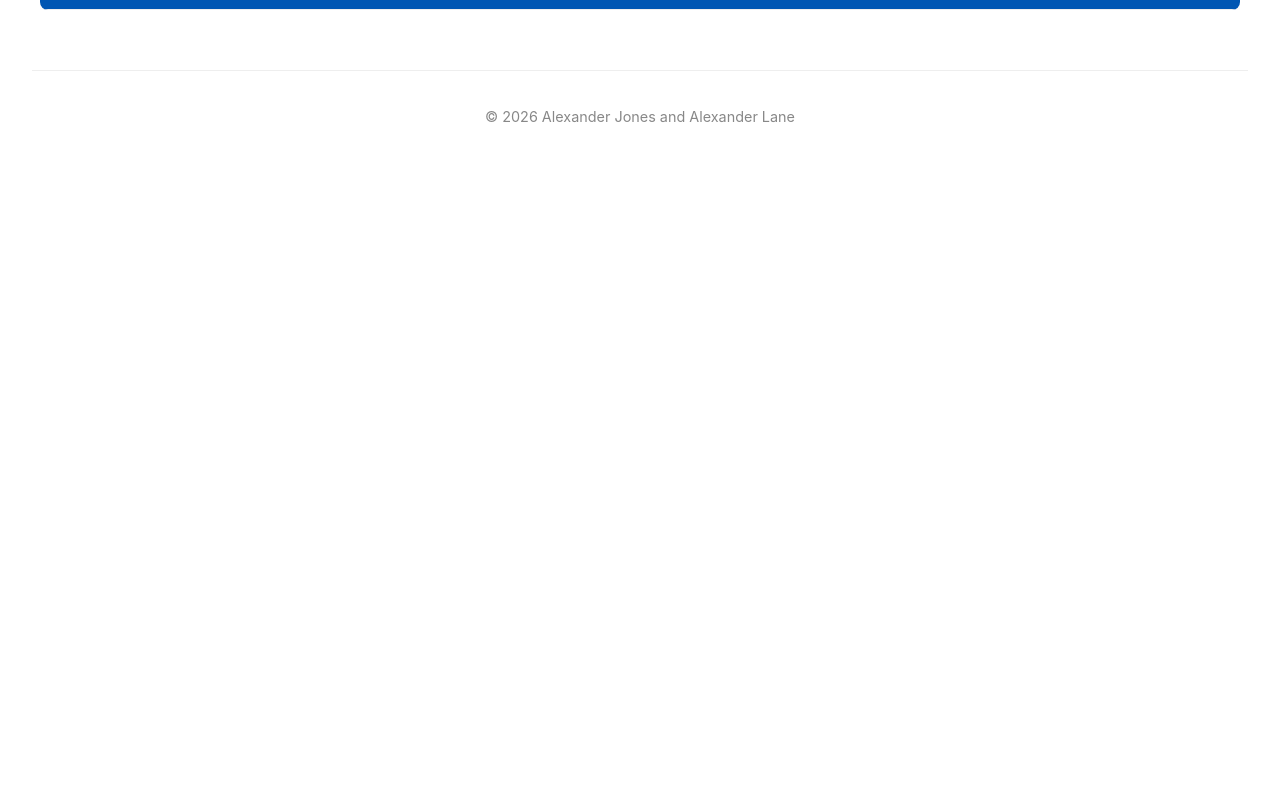
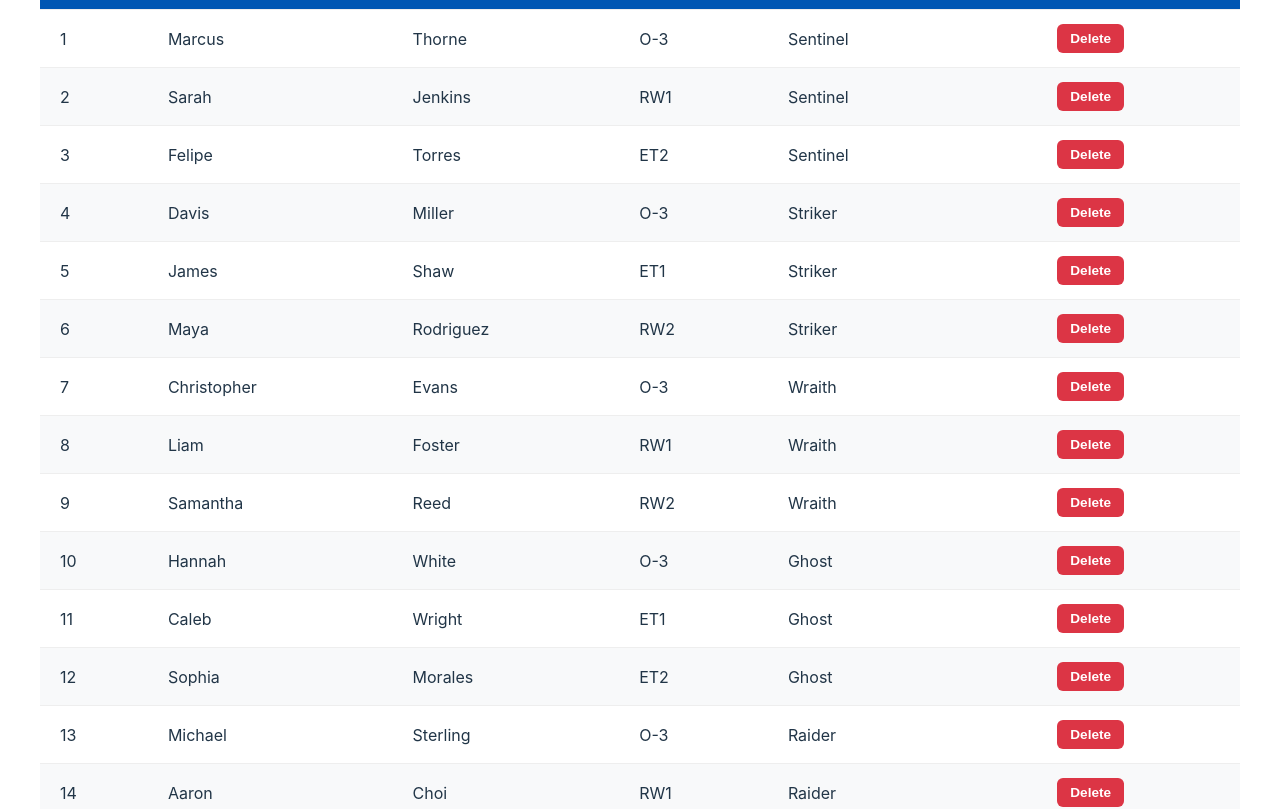
Before and after one commit to quetzlcoatlus/CS-340-databases-project, a React (Vite) app in the folder usv-fleet-manager/frontend/: page /crew in a window 1280 px wide. Shown: the part 996-1805 px from the top of the page. Before the commit the page ends 1170 px from the top, so only its background shows below. Built offline with nearby package versions, Linux system fonts and the light colour scheme; the HTML template or start-up script is replaced by a standard one.

Commit message:
Add initial state data for crew members, qualifications, missions, payloads, priorities, and USVs

```diff
--- a/usv-fleet-manager/frontend/src/pages/CrewMemberQualificationsPage.jsx
+++ b/usv-fleet-manager/frontend/src/pages/CrewMemberQualificationsPage.jsx
@@ -1,9 +1,57 @@
 import React, { useState } from 'react';
 
 function CrewMemberQualificationsPage() {
-    const [assignments] = useState([]);
-    const [crew] = useState([]);
-    const [quals] = useState([]);
+    const [assignments] = useState([
+        { crewMemberQualificationID: 1, firstName: 'Marcus', lastName: 'Thorne', qualificationName: 'USV Craft Master', earnedDate: '2024-10-01' },
+        { crewMemberQualificationID: 2, firstName: 'Marcus', lastName: 'Thorne', qualificationName: 'USV Supervisor', earnedDate: '2024-06-01' },
+        { crewMemberQualificationID: 3, firstName: 'Marcus', lastName: 'Thorne', qualificationName: 'USV Operator', earnedDate: '2024-03-01' },
+        { crewMemberQualificationID: 4, firstName: 'Sarah', lastName: 'Jenkins', qualificationName: 'USV Supervisor', earnedDate: '2024-12-01' },
+        { crewMemberQualificationID: 5, firstName: 'Sarah', lastName: 'Jenkins', qualificationName: 'USV Operator', earnedDate: '2024-08-01' },
+        { crewMemberQualificationID: 6, firstName: 'Felipe', lastName: 'Torres', qualificationName: 'USV Operator', earnedDate: '2025-08-20' },
+        { crewMemberQualificationID: 7, firstName: 'Davis', lastName: 'Miller', qualificationName: 'USV Craft Master', earnedDate: '2024-10-01' },
+        { crewMemberQualificationID: 8, firstName: 'Davis', lastName: 'Miller', qualificationName: 'USV Supervisor', earnedDate: '2024-06-01' },
+        { crewMemberQualificationID: 9, firstName: 'Davis', lastName: 'Miller', qualificationName: 'USV Operator', earnedDate: '2024-03-01' },
+        { crewMemberQualificationID: 10, firstName: 'James', lastName: 'Shaw', qualificationName: 'USV Supervisor', earnedDate: '2024-12-01' },
+        { crewMemberQualificationID: 11, firstName: 'James', lastName: 'Shaw', qualificationName: 'USV Operator', earnedDate: '2024-08-01' },
+        { crewMemberQualificationID: 12, firstName: 'Christopher', lastName: 'Evans', qualificationName: 'USV Craft Master', earnedDate: '2024-10-01' },
+        { crewMemberQualificationID: 13, firstName: 'Christopher', lastName: 'Evans', qualificationName: 'USV Supervisor', earnedDate: '2024-06-01' },
+        { crewMemberQualificationID: 14, firstName: 'Christopher', lastName: 'Evans', qualificationName: 'USV Operator', earnedDate: '2024-03-01' },
+        { crewMemberQualificationID: 15, firstName: 'Liam', lastName: 'Foster', qualificationName: 'USV Supervisor', earnedDate: '2024-12-01' },
+        { crewMemberQualificationID: 16, firstName: 'Liam', lastName: 'Foster', qualificationName: 'USV Operator', earnedDate: '2024-08-01' },
+        { crewMemberQualificationID: 17, firstName: 'Samantha', lastName: 'Reed', qualificationName: 'USV Operator', earnedDate: '2025-08-20' },
+        { crewMemberQualificationID: 18, firstName: 'Hannah', lastName: 'White', qualificationName: 'USV Craft Master', earnedDate: '2024-10-01' },
+        { crewMemberQualificationID: 19, firstName: 'Hannah', lastName: 'White', qualificationName: 'USV Supervisor', earnedDate: '2024-06-01' },
+        { crewMemberQualificationID: 20, firstName: 'Hannah', lastName: 'White', qualificationName: 'USV Operator', earnedDate: '2024-03-01' },
+        { crewMemberQualificationID: 21, firstName: 'Caleb', lastName: 'Wright', qualificationName: 'USV Supervisor', earnedDate: '2024-12-01' },
+        { crewMemberQualificationID: 22, firstName: 'Caleb', lastName: 'Wright', qualificationName: 'USV Operator', earnedDate: '2024-08-01' },
+        { crewMemberQualificationID: 23, firstName: 'Michael', lastName: 'Sterling', qualificationName: 'USV Craft Master', earnedDate: '2024-10-01' },
+        { crewMemberQualificationID: 24, firstName: 'Michael', lastName: 'Sterling', qualificationName: 'USV Supervisor', earnedDate: '2024-06-01' },
+        { crewMemberQualificationID: 25, firstName: 'Michael', lastName: 'Sterling', qualificationName: 'USV Operator', earnedDate: '2024-03-01' },
+        { crewMemberQualificationID: 26, firstName: 'Aaron', lastName: 'Choi', qualificationName: 'USV Supervisor', earnedDate: '2024-12-01' },
+        { crewMemberQualificationID: 27, firstName: 'Aaron', lastName: 'Choi', qualificationName: 'USV Operator', earnedDate: '2024-08-01' }
+    ]);
+    const [crew] = useState([
+        { id: 1, name: 'Marcus Thorne' },
+        { id: 2, name: 'Sarah Jenkins' },
+        { id: 3, name: 'Felipe Torres' },
+        { id: 4, name: 'Davis Miller' },
+        { id: 5, name: 'James Shaw' },
+        { id: 6, name: 'Maya Rodriguez' },
+        { id: 7, name: 'Christopher Evans' },
+        { id: 8, name: 'Liam Foster' },
+        { id: 9, name: 'Samantha Reed' },
+        { id: 10, name: 'Hannah White' },
+        { id: 11, name: 'Caleb Wright' },
+        { id: 12, name: 'Sophia Morales' },
+        { id: 13, name: 'Michael Sterling' },
+        { id: 14, name: 'Aaron Choi' },
+        { id: 15, name: 'Ryan Bennett' }
+    ]);
+    const [quals] = useState([
+        { id: 1, name: 'USV Craft Master' },
+        { id: 2, name: 'USV Supervisor' },
+        { id: 3, name: 'USV Operator' }
+    ]);
     const [formData, setFormData] = useState({ crewID: '', qualificationID: '', earnedDate: '' });
 
     return (
--- a/usv-fleet-manager/frontend/src/pages/CrewMembersPage.jsx
+++ b/usv-fleet-manager/frontend/src/pages/CrewMembersPage.jsx
@@ -1,8 +1,30 @@
 import React, { useState } from 'react';
 
 function CrewMembersPage() {
-    const [crew] = useState([]);
-    const [usvs] = useState([]);
+    const [crew] = useState([
+        { crewMemberID: 1, firstName: 'Marcus', lastName: 'Thorne', rank: 'O-3', usvID: 1, usvName: 'Sentinel' },
+        { crewMemberID: 2, firstName: 'Sarah', lastName: 'Jenkins', rank: 'RW1', usvID: 1, usvName: 'Sentinel' },
+        { crewMemberID: 3, firstName: 'Felipe', lastName: 'Torres', rank: 'ET2', usvID: 1, usvName: 'Sentinel' },
+        { crewMemberID: 4, firstName: 'Davis', lastName: 'Miller', rank: 'O-3', usvID: 2, usvName: 'Striker' },
+        { crewMemberID: 5, firstName: 'James', lastName: 'Shaw', rank: 'ET1', usvID: 2, usvName: 'Striker' },
+        { crewMemberID: 6, firstName: 'Maya', lastName: 'Rodriguez', rank: 'RW2', usvID: 2, usvName: 'Striker' },
+        { crewMemberID: 7, firstName: 'Christopher', lastName: 'Evans', rank: 'O-3', usvID: 3, usvName: 'Wraith' },
+        { crewMemberID: 8, firstName: 'Liam', lastName: 'Foster', rank: 'RW1', usvID: 3, usvName: 'Wraith' },
+        { crewMemberID: 9, firstName: 'Samantha', lastName: 'Reed', rank: 'RW2', usvID: 3, usvName: 'Wraith' },
+        { crewMemberID: 10, firstName: 'Hannah', lastName: 'White', rank: 'O-3', usvID: 4, usvName: 'Ghost' },
+        { crewMemberID: 11, firstName: 'Caleb', lastName: 'Wright', rank: 'ET1', usvID: 4, usvName: 'Ghost' },
+        { crewMemberID: 12, firstName: 'Sophia', lastName: 'Morales', rank: 'ET2', usvID: 4, usvName: 'Ghost' },
+        { crewMemberID: 13, firstName: 'Michael', lastName: 'Sterling', rank: 'O-3', usvID: 5, usvName: 'Raider' },
+        { crewMemberID: 14, firstName: 'Aaron', lastName: 'Choi', rank: 'RW1', usvID: 5, usvName: 'Raider' },
+        { crewMemberID: 15, firstName: 'Ryan', lastName: 'Bennett', rank: 'RW2', usvID: 5, usvName: 'Raider' }
+    ]);
+    const [usvs] = useState([
+        { usvID: 1, name: 'Sentinel' },
+        { usvID: 2, name: 'Striker' },
+        { usvID: 3, name: 'Wraith' },
+        { usvID: 4, name: 'Ghost' },
+        { usvID: 5, name: 'Raider' }
+    ]);
     const [formData, setFormData] = useState({ firstName: '', lastName: '', rank: '', usvID: '' });
 
     return (
--- a/usv-fleet-manager/frontend/src/pages/MissionsPage.jsx
+++ b/usv-fleet-manager/frontend/src/pages/MissionsPage.jsx
@@ -1,7 +1,11 @@
 import React, { useState } from 'react';
 
 function MissionsPage() {
-    const [missions] = useState([]);
+    const [missions] = useState([
+        { missionID: 1, title: 'Silent Aegis', location: 'South China Sea', priorityLevel: 3 },
+        { missionID: 2, title: 'Swift Talon', location: 'Red Sea', priorityLevel: 1 },
+        { missionID: 3, title: 'Pacific Watch', location: 'Hawaiian Islands', priorityLevel: 2 }
+    ]);
     const [formData, setFormData] = useState({ title: '', location: '', priorityLevel: '' });
 
     return (
--- a/usv-fleet-manager/frontend/src/pages/PayloadsPage.jsx
+++ b/usv-fleet-manager/frontend/src/pages/PayloadsPage.jsx
@@ -1,8 +1,24 @@
 import React, { useState } from 'react';
 
 function PayloadsPage() {
-    const [payloads] = useState([]);
-    const [usvs] = useState([]);
+    const [payloads] = useState([
+        { payloadID: 1, type: 'EW', serialNumber: 'SA-EW-26-001', condition: 'Operable', installedUSV: 1, usvName: 'Sentinel', installationDate: '2025-05-31' },
+        { payloadID: 2, type: 'EW', serialNumber: 'SA-EW-26-002', condition: 'Operable', installedUSV: 3, usvName: 'Wraith', installationDate: '2026-01-12' },
+        { payloadID: 3, type: 'EW', serialNumber: 'SA-EW-26-003', condition: 'Operable', installedUSV: 4, usvName: 'Ghost', installationDate: '2025-12-20' },
+        { payloadID: 4, type: 'SONAR', serialNumber: 'DL2-SN-26-101', condition: 'Operable', installedUSV: 1, usvName: 'Sentinel', installationDate: '2025-05-31' },
+        { payloadID: 5, type: 'SONAR', serialNumber: 'DL2-SN-26-102', condition: 'Inoperable', installedUSV: 2, usvName: 'Striker', installationDate: '2025-10-15' },
+        { payloadID: 6, type: 'SONAR', serialNumber: 'DL2-SN-26-103', condition: 'Operable', installedUSV: null, usvName: 'Storage', installationDate: null },
+        { payloadID: 7, type: 'EO/IR', serialNumber: 'A7-HD-26-501', condition: 'Inoperable', installedUSV: null, usvName: 'Storage', installationDate: null },
+        { payloadID: 8, type: 'EO/IR', serialNumber: 'A7-HD-26-502', condition: 'Operable', installedUSV: 1, usvName: 'Sentinel', installationDate: '2025-05-31' },
+        { payloadID: 9, type: 'EO/IR', serialNumber: 'A7-HD-26-503', condition: 'Operable', installedUSV: 2, usvName: 'Striker', installationDate: '2025-10-15' }
+    ]);
+    const [usvs] = useState([
+        { usvID: 1, name: 'Sentinel' },
+        { usvID: 2, name: 'Striker' },
+        { usvID: 3, name: 'Wraith' },
+        { usvID: 4, name: 'Ghost' },
+        { usvID: 5, name: 'Raider' }
+    ]);
     const [formData, setFormData] = useState({
         type: '', serialNumber: '', condition: '', installedUSV: '', installationDate: ''
     });
--- a/usv-fleet-manager/frontend/src/pages/PrioritiesPage.jsx
+++ b/usv-fleet-manager/frontend/src/pages/PrioritiesPage.jsx
@@ -1,7 +1,11 @@
 import React, { useState } from 'react';
 
 function PrioritiesPage() {
-    const [priorities] = useState([]);
+    const [priorities] = useState([
+        { priorityLevel: 1, title: 'Low' },
+        { priorityLevel: 2, title: 'Medium' },
+        { priorityLevel: 3, title: 'High' }
+    ]);
 
     return (
         <div>
--- a/usv-fleet-manager/frontend/src/pages/QualificationsPage.jsx
+++ b/usv-fleet-manager/frontend/src/pages/QualificationsPage.jsx
@@ -1,7 +1,11 @@
 import React, { useState } from 'react';
 
 function QualificationsPage() {
-    const [quals] = useState([]);
+    const [quals] = useState([
+        { qualificationID: 1, name: 'USV Craft Master' },
+        { qualificationID: 2, name: 'USV Supervisor' },
+        { qualificationID: 3, name: 'USV Operator' }
+    ]);
     const [formData, setFormData] = useState({ name: '' });
 
     return (
--- a/usv-fleet-manager/frontend/src/pages/USVsPage.jsx
+++ b/usv-fleet-manager/frontend/src/pages/USVsPage.jsx
@@ -1,9 +1,18 @@
 import React, { useState } from 'react';
 
 function USVsPage() {
-    // Empty initial state
-    const [usvs] = useState([]);
-    const [missions] = useState([]);
+    const [usvs] = useState([
+        { usvID: 1, name: 'Sentinel', class: 'MASC', status: 'Deployed', missionID: 1, missionTitle: 'Silent Aegis' },
+        { usvID: 2, name: 'Striker', class: 'MASC', status: 'Training', missionID: null, missionTitle: 'Unassigned' },
+        { usvID: 3, name: 'Wraith', class: 'GARC', status: 'Deployed', missionID: 3, missionTitle: 'Pacific Watch' },
+        { usvID: 4, name: 'Ghost', class: 'GARC', status: 'Deployed', missionID: 3, missionTitle: 'Pacific Watch' },
+        { usvID: 5, name: 'Raider', class: 'GARC', status: 'Maintenance', missionID: null, missionTitle: 'Unassigned' }
+    ]);
+    const [missions] = useState([
+        { missionID: 1, title: 'Silent Aegis' },
+        { missionID: 2, title: 'Swift Talon' },
+        { missionID: 3, title: 'Pacific Watch' }
+    ]);
 
     // UI States
     const [editingUSV, setEditingUSV] = useState(null);
```
Also changed, not shown: 3 other files (tests, documents, lock files or other folders).
